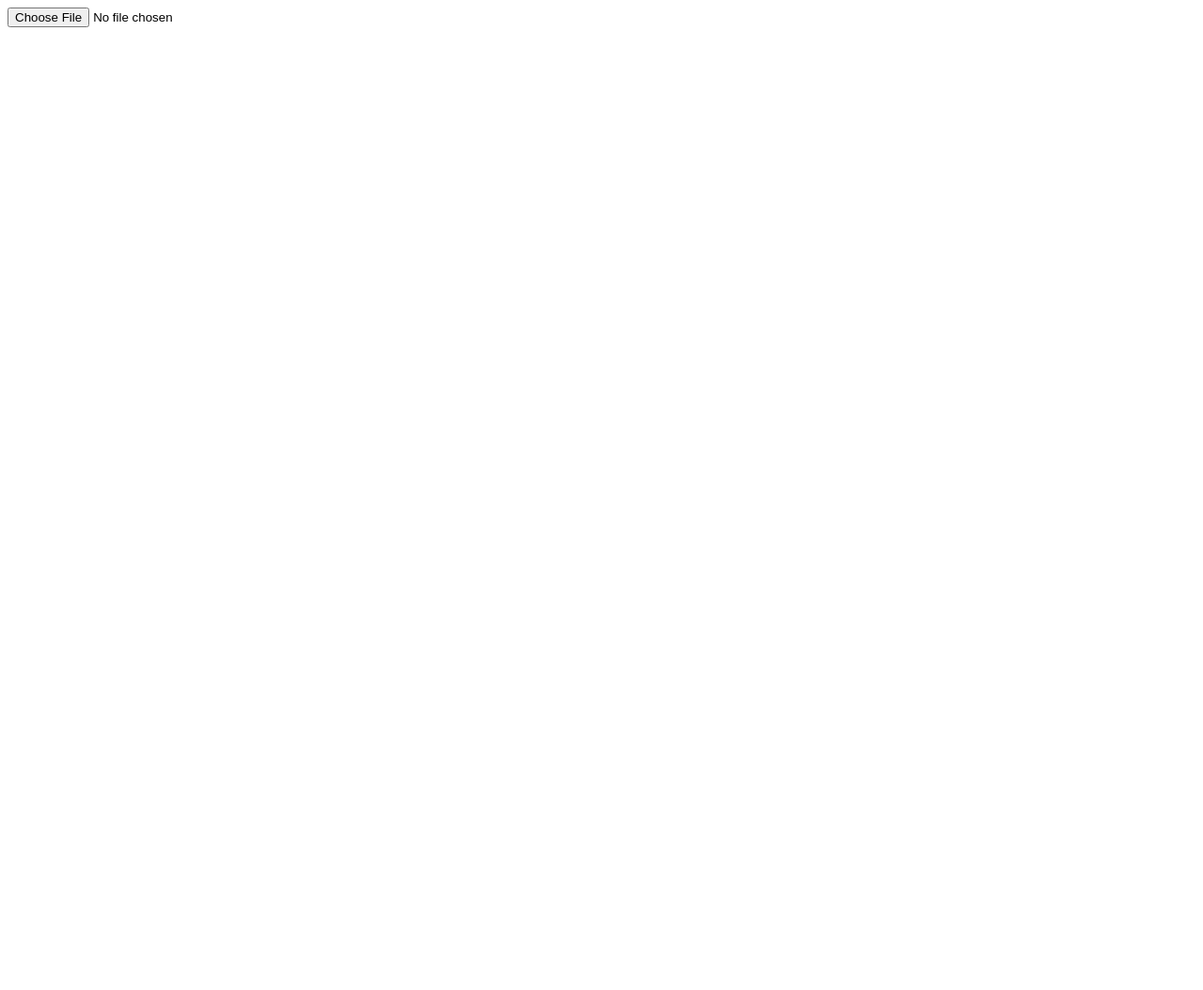
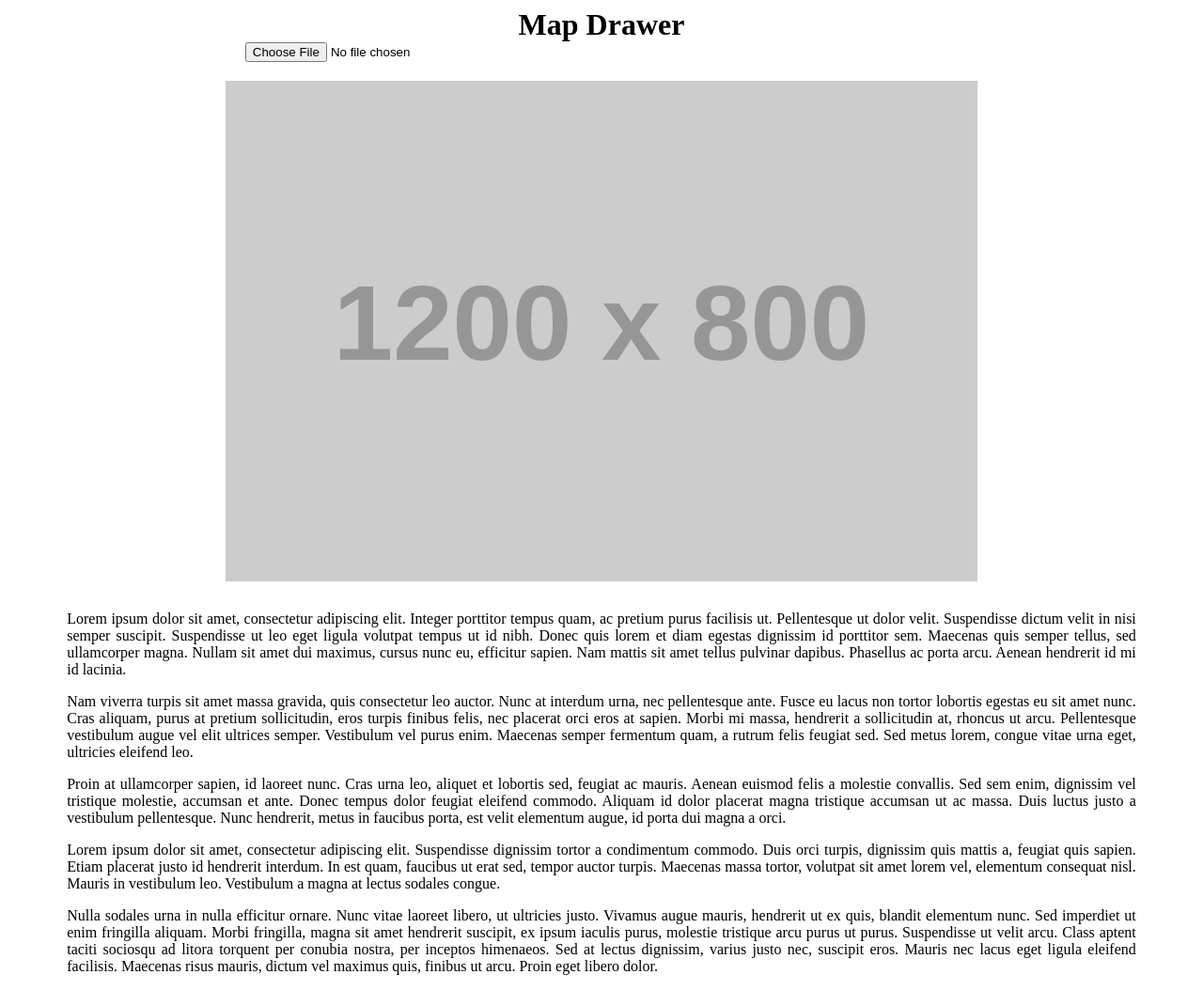
Before and after one commit to 5QU1D/map-maker, a website: page index.html in a window 1280 px wide. Shown: the whole page at 94% size. Before the commit the page ends 800 px from the top, so only its background shows below. Drawn offline with Linux system fonts and the light colour scheme; placeholder pictures from the web are drawn by us; a web font is replaced by a local one.

Commit message:
initial UI development added

```diff
--- a/index.css
+++ b/index.css
@@ -1,4 +1,37 @@
-.canvas {
-    /* width: 40%;
-    height: 40%; */
+#title {
+    text-align: center;
+    font-size: 2em;
+    font-weight: bolder;
+    font-family: "Fredericka the Great", serif;
 }
+
+.body {
+    font-size: 100%;
+}
+
+#FileInput {
+    margin-left: 20%;
+    padding-bottom: 20px;
+}
+
+#map {
+    width: 80%;
+    height: 80%;
+    display: flex;
+    flex-direction: column;
+    align-items: center;
+    margin: auto;
+}
+
+#finMap {
+    max-width: 800px;
+    width: auto;
+    height: auto;
+}
+
+#desc {
+    padding-top: 15px;
+    width: 90%;
+    margin: auto;
+    text-align: justify;
+}
--- a/index.html
+++ b/index.html
@@ -3,24 +3,36 @@
     <head>
         <meta charset="UTF-8">
         <title>Map Drawer</title>
+        <link rel="preconnect" href="https://fonts.googleapis.com">
+        <link rel="preconnect" href="https://fonts.gstatic.com" crossorigin>
+        <link rel="stylesheet" href="https://fonts.googleapis.com/css2?family=Fredericka+the+Great&display=swap">
+        <link rel="stylesheet" href="index.css">
     </head>
 
-    <script type="module" src="js/main.js"></script>
-    <script type="text/javascript" src="js/read.js"></script>
-    <script type="text/javascript" src="js/vecDraw.js"></script>
-    <script type="text/javascript" src="js/tileParse.js"></script>
+    <body>
+        <div id="title">Map Drawer</div>
+        <canvas id="canvas" style="display: none;"></canvas> <!-- use this one to hide canvas -->
 
-    <body>
+        <input type="file" id="FileInput">
 
-        <!-- https://www.geeksforgeeks.org/how-to-read-a-local-text-file-using-javascript/#filereaderreadasarraybuffer-method -->
-        <input type="file" id="FileInput">
-        <div id="fileContents"></div>
+        <div id="map">
+            <!-- https://www.geeksforgeeks.org/how-to-read-a-local-text-file-using-javascript/#filereaderreadasarraybuffer-method -->
+            <img id="finMap", crossorigin="anonymous" src="https://placehold.co/1200x800"><img> <!-- remove src when finished calibrating! -->
+        </div>
 
+        <div id="desc">
+            <p>Lorem ipsum dolor sit amet, consectetur adipiscing elit. Integer porttitor tempus quam, ac pretium purus facilisis ut. Pellentesque ut dolor velit. Suspendisse dictum velit in nisi semper suscipit. Suspendisse ut leo eget ligula volutpat tempus ut id nibh. Donec quis lorem et diam egestas dignissim id porttitor sem. Maecenas quis semper tellus, sed ullamcorper magna. Nullam sit amet dui maximus, cursus nunc eu, efficitur sapien. Nam mattis sit amet tellus pulvinar dapibus. Phasellus ac porta arcu. Aenean hendrerit id mi id lacinia.</p>
+            <p>Nam viverra turpis sit amet massa gravida, quis consectetur leo auctor. Nunc at interdum urna, nec pellentesque ante. Fusce eu lacus non tortor lobortis egestas eu sit amet nunc. Cras aliquam, purus at pretium sollicitudin, eros turpis finibus felis, nec placerat orci eros at sapien. Morbi mi massa, hendrerit a sollicitudin at, rhoncus ut arcu. Pellentesque vestibulum augue vel elit ultrices semper. Vestibulum vel purus enim. Maecenas semper fermentum quam, a rutrum felis feugiat sed. Sed metus lorem, congue vitae urna eget, ultricies eleifend leo.</p>
+            <p>Proin at ullamcorper sapien, id laoreet nunc. Cras urna leo, aliquet et lobortis sed, feugiat ac mauris. Aenean euismod felis a molestie convallis. Sed sem enim, dignissim vel tristique molestie, accumsan et ante. Donec tempus dolor feugiat eleifend commodo. Aliquam id dolor placerat magna tristique accumsan ut ac massa. Duis luctus justo a vestibulum pellentesque. Nunc hendrerit, metus in faucibus porta, est velit elementum augue, id porta dui magna a orci.</p>
+            <p>Lorem ipsum dolor sit amet, consectetur adipiscing elit. Suspendisse dignissim tortor a condimentum commodo. Duis orci turpis, dignissim quis mattis a, feugiat quis sapien. Etiam placerat justo id hendrerit interdum. In est quam, faucibus ut erat sed, tempor auctor turpis. Maecenas massa tortor, volutpat sit amet lorem vel, elementum consequat nisl. Mauris in vestibulum leo. Vestibulum a magna at lectus sodales congue.</p>
+            <p>Nulla sodales urna in nulla efficitur ornare. Nunc vitae laoreet libero, ut ultricies justo. Vivamus augue mauris, hendrerit ut ex quis, blandit elementum nunc. Sed imperdiet ut enim fringilla aliquam. Morbi fringilla, magna sit amet hendrerit suscipit, ex ipsum iaculis purus, molestie tristique arcu purus ut purus. Suspendisse ut velit arcu. Class aptent taciti sociosqu ad litora torquent per conubia nostra, per inceptos himenaeos. Sed at lectus dignissim, varius justo nec, suscipit eros. Mauris nec lacus eget ligula eleifend facilisis. Maecenas risus mauris, dictum vel maximus quis, finibus ut arcu. Proin eget libero dolor. </p>
+        </div>
+        <!-- <a download id="download">download</a> -->
+
+        <script type="module" src="js/main.js"></script>
+        <script type="text/javascript" src="js/read.js"></script>
+        <script type="text/javascript" src="js/vecDraw.js"></script>
+        <script type="text/javascript" src="js/tileParse.js"></script>
         <script type="text/javascript" src="js/load.js"></script>
-
-        <!-- <canvas id="canvas"></canvas> -->
-        <canvas id="canvas" style="display: none;"></canvas> <!-- use this one to hide canvas -->
-        <img id="finMap", crossorigin="anonymous"><img>
-        <!-- <a download id="download">download</a> -->
     </body>
 </html>
--- a/js/read.js
+++ b/js/read.js
@@ -37,7 +37,7 @@ function read(event) {
 
             document
                 .getElementById('fileContents')
-                .textContent = 'width ' + width + ' tiles ' + tileW + ' height ' + height + ' tiles ' + tileH;
+                // .textContent = 'width ' + width + ' tiles ' + tileW + ' height ' + height + ' tiles ' + tileH;
 
             // copying information from the file into the global variables defined in main.js
             tilesHeight = height;
```
